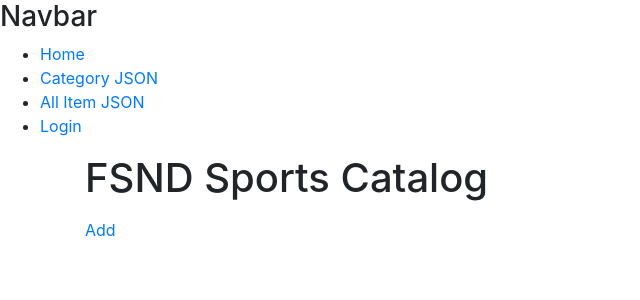
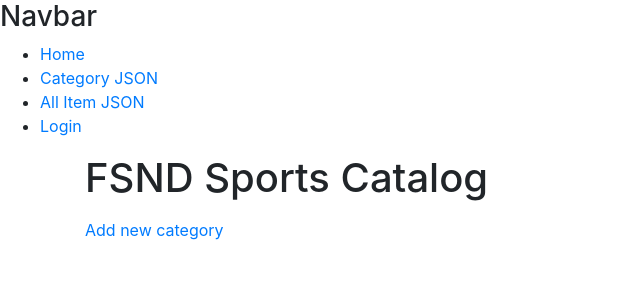
Before and after one commit to junclemente/catalog_project, a Flask app: page / in a window 1280 px wide. Shown: the top 300 px of the page, without its empty margins (0-640 px from the left). Run offline with Flask 2, Linux system fonts and the light colour scheme; some libraries are stand-ins or nearby versions.

Commit message:
refactor added wording to make clearer

```diff
--- a/app/templates/index.html
+++ b/app/templates/index.html
@@ -8,7 +8,7 @@
             <li><a href="{{ url_for('category_list', cat_id=c.id) }}">{{ c.name }}</a></li>
             {% endfor %}
         </ul>
-        <a href="{{ url_for('add_category') }}">Add</a>
+        <a href="{{ url_for('add_category') }}">Add new category</a>
         <ul>
             {% for i in items %}
             <li><a href="{{ url_for('item', item_id= i.id) }}">{{ i.name }}</a></li>
```
